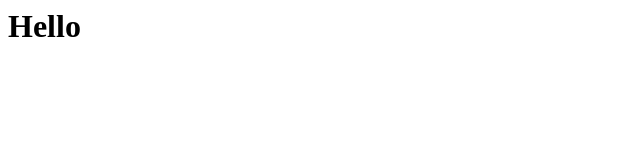
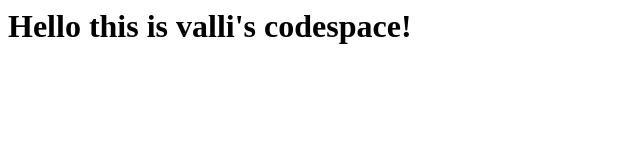
Before and after one commit to Valliammai10/skills-code-with-codespaces, a plain HTML site: page index.html in a window 1280 px wide. Shown: the whole page, without its empty margins (0-640 px from the left). Drawn offline with Linux system fonts and the light colour scheme.

Commit message:
Adding Hello this is valli's codespace!

```diff
--- a/index.html
+++ b/index.html
@@ -1,3 +1,3 @@
 <html>
-  <h1>Hello</h1>
+  <h1>Hello this is valli's codespace!</h1>
 </html>
```
